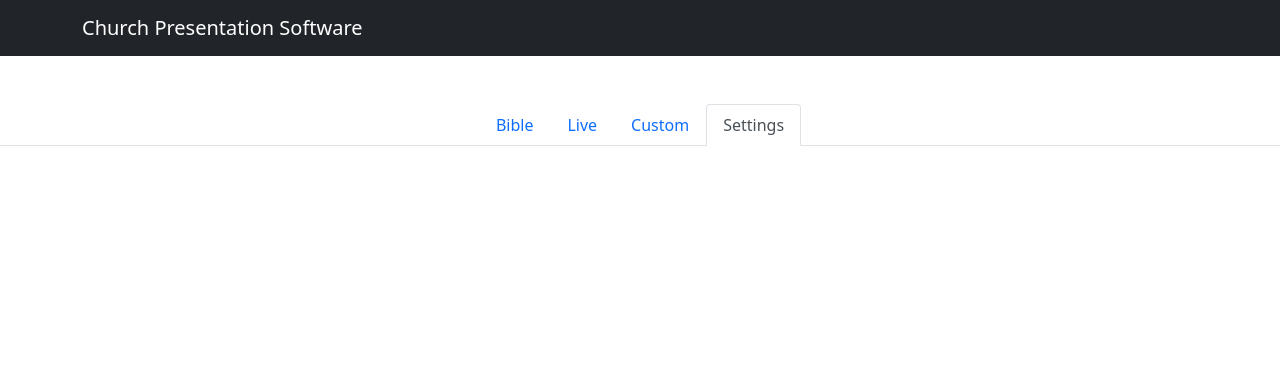
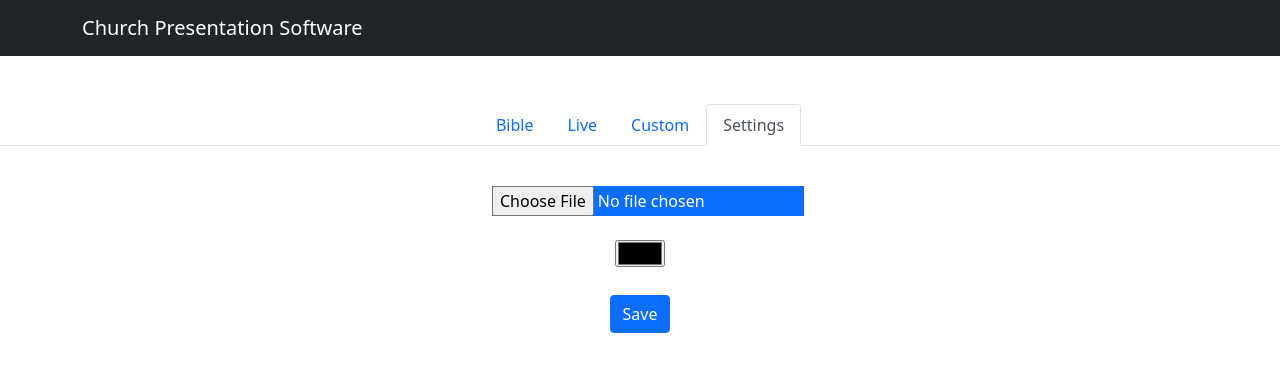
Before and after one commit to johnab7/church_presenting, a React (Create React App) app: page / in a window 1280 px wide. Both pictures are taken after a click on the tab "Settings". Shown: the top 372 px of the page. Built offline with nearby package versions, Linux system fonts and the light colour scheme.

Commit message:
final v1

```diff
--- a/src/App.css
+++ b/src/App.css
@@ -24,6 +24,7 @@
   display: flex;
   justify-content: center;
   align-items: center;
+
   }
 
   .om{
--- a/src/components/admin.js
+++ b/src/components/admin.js
@@ -4,6 +4,7 @@ import Tab from "react-bootstrap/Tab";
 import Bible from "./bible"
 import LiveT from "./live-t"
 import Custom from "./custom";
+import Set from "./settings"
 const Admin = () => {
     return (
         <div>
@@ -26,6 +27,7 @@ const Admin = () => {
                     <Custom></Custom>
                 </Tab>
                 <Tab eventKey="settings" title="Settings">
+                    <Set></Set>
                 </Tab>
 
             </Tabs>
--- a/src/components/custom.js
+++ b/src/components/custom.js
@@ -68,7 +68,7 @@ const Custom = () => {
         })
     }
     function clear() {
-       localStorage.clear()
+       localStorage.setItem("c","[]")
        relode()
     }
     function add(t) {
--- a/src/components/live.js
+++ b/src/components/live.js
@@ -1,18 +1,36 @@
 import React, { useEffect, useState } from "react";
 
+const mc = new BroadcastChannel('mc');
 
 const Live = () => {
-  const mc = new BroadcastChannel('mc');
 
   const [v, setV] = useState();
+  const [s, setS] = useState();
+
+  function r (){
+    setS(JSON.parse(localStorage.getItem("s")))
+
+  }
+
 
   useEffect(() => {
-    mc.onmessage = message => setV(message.data);
+    r()
+    mc.onmessage = message => {
+      if (message.data === 1) {
+        r()
+        console.log(message.data)
+
+      }
+      else {
+        console.log(message.data)
+        setV(message.data)
+      }
+    };
 
   }, []);
 
   return (
-    <div className="main"  scroll="no">
+    <div className="main" style={s && {color: s.tc, background:`url(${s.bi}) no-repeat center center fixed`,backgroundSize: "100% 100%"}} scroll="no">
       <div className="om" dangerouslySetInnerHTML={{ __html: v }} />
     </div>
   );
--- /dev/null
+++ b/src/components/settings.js
@@ -0,0 +1,45 @@
+import React, { useState } from "react";
+import Button from 'react-bootstrap/Button'
+
+
+const Set = () => {
+    var [f, setF] = useState();
+    const mc = new BroadcastChannel('mc');
+
+    const handleChange = e => {
+        const fileReader = new FileReader();
+        fileReader.readAsDataURL(e.target.files[0], "UTF-8");
+        fileReader.onload = e => {
+            console.log("e.target.result", e.target.result);
+            setF(e.target.result)
+        };
+    };
+    function settingsHandleSubmit(event) {
+        event.preventDefault()
+        let tc = event.currentTarget.elements.color.value
+        let bi = f
+        let l = {
+            tc:tc,
+            bi:bi
+        }
+        localStorage.setItem("s",JSON.stringify(l))
+        mc.postMessage(1)
+
+    }
+    return (
+        <div className="cen">
+            <br></br>
+            <form onSubmit={settingsHandleSubmit}>
+                <input type="file"  className="btn-primary btn-mar" onChange={handleChange} />
+                <br></br>
+                <br></br>
+                <input type="color" id="color" name="color" />
+                <br></br>
+                <br></br>
+                <Button type="submit" variant="primary" >Save</Button>
+
+                </form>
+        </div>
+    );
+}
+export default Set;
```
